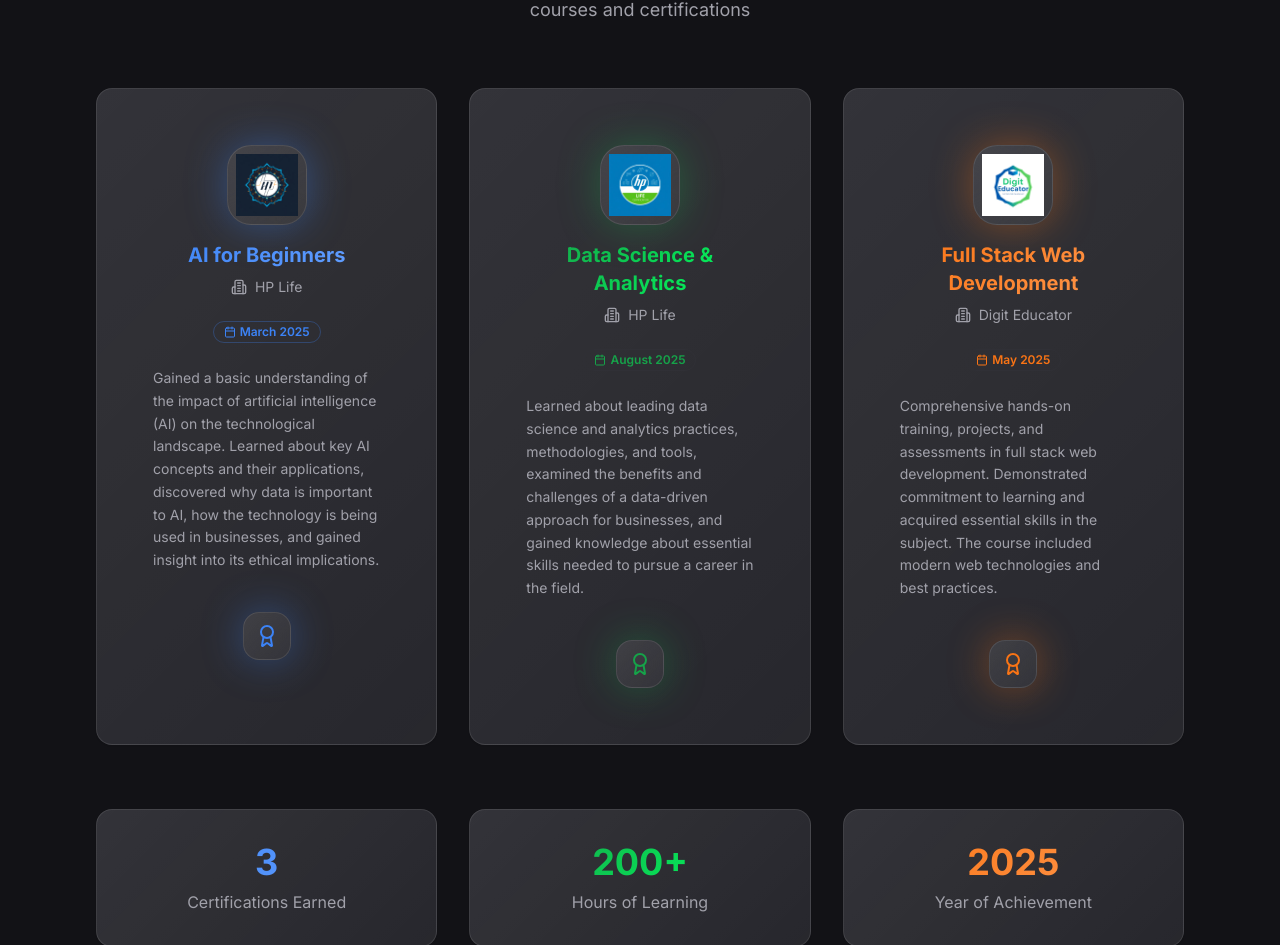
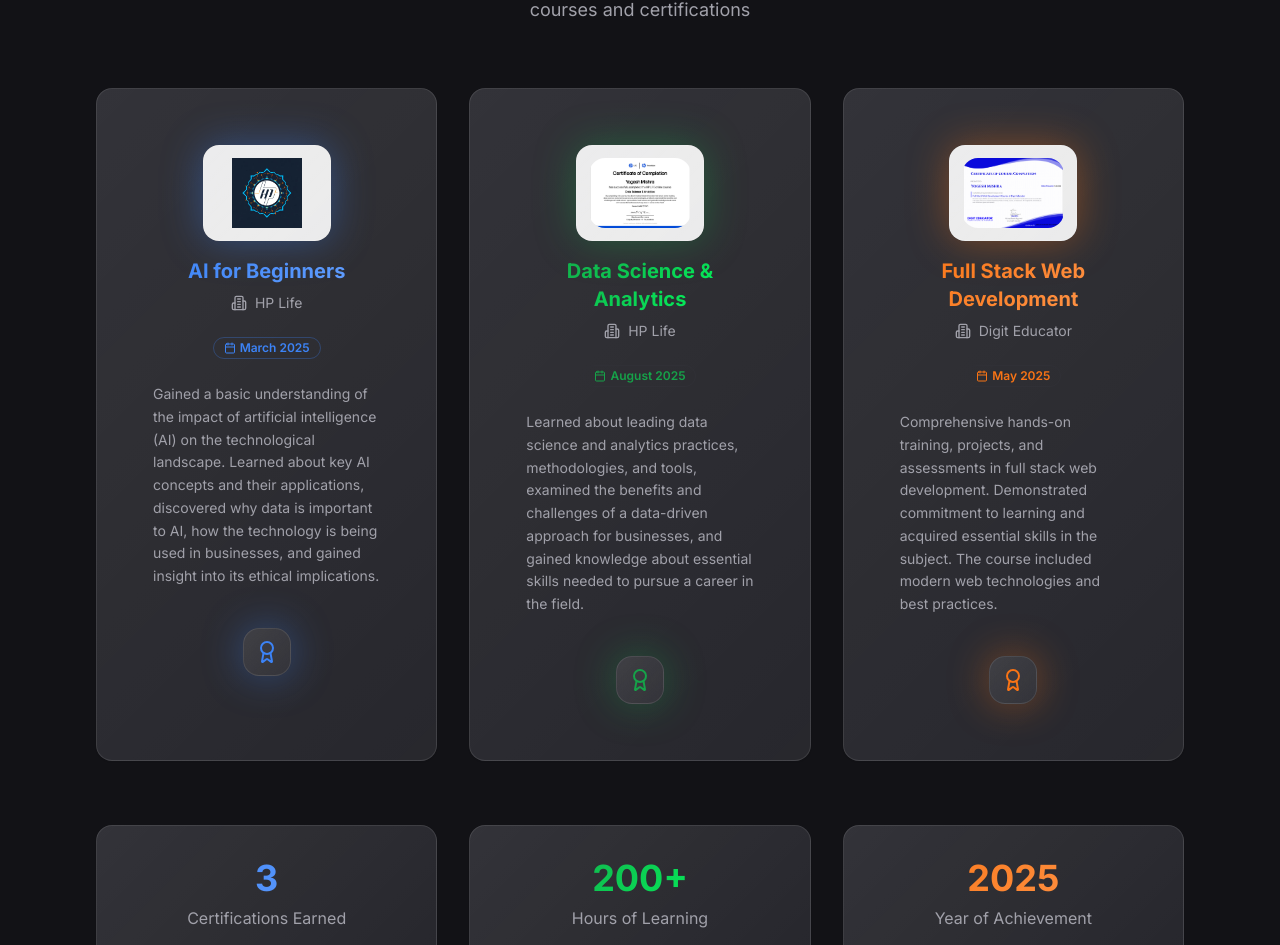
Before and after one commit to takashi-mishra/Potfolio, a React (Vite) app: page / in a window 1280 px wide. Shown: the part 4254-5199 px from the top of the page. Built offline with nearby package versions, Linux system fonts and the light colour scheme; the HTML template or start-up script is replaced by a standard one.

Commit message:
Update certifications with new images

```diff
--- a/src/components/CertificationsSection.tsx
+++ b/src/components/CertificationsSection.tsx
@@ -2,8 +2,8 @@ import { Card } from "@/components/ui/card";
 import { Badge } from "@/components/ui/badge";
 import { Award, Calendar, Building2 } from "lucide-react";
 import hpAiCert from "@/assets/hp-ai-cert.png";
-import hpDataCert from "@/assets/hp-data-cert.png";
-import digitEducatorLogo from "@/assets/digit-educator-logo.png";
+import hpDataCert from "@/assets/hp-data-science-cert.png";
+import digitEducatorCert from "@/assets/digit-educator-cert.png";
 
 const certifications = [
   {
@@ -28,7 +28,7 @@ const certifications = [
     date: "May 2025",
     description: "Comprehensive hands-on training, projects, and assessments in full stack web development. Demonstrated commitment to learning and acquired essential skills in the subject. The course included modern web technologies and best practices.",
     color: "accent",
-    logo: digitEducatorLogo
+    logo: digitEducatorCert
   }
 ];
 
@@ -55,8 +55,8 @@ const CertificationsSection = () => {
               <div className="p-4 sm:p-8 space-y-4 sm:space-y-6">
                 {/* Header */}
                 <div className="text-center space-y-4">
-                  <div className={`w-20 h-20 mx-auto glass rounded-3xl flex items-center justify-center glow-${cert.color} group-hover:scale-110 transition-transform p-2`}>
-                    <img src={cert.logo} alt={cert.title} className="w-full h-full object-contain" />
+                  <div className={`w-32 h-24 mx-auto glass rounded-2xl flex items-center justify-center glow-${cert.color} group-hover:scale-105 transition-transform p-3 bg-white/90 dark:bg-gray-900/90`}>
+                    <img src={cert.logo} alt={cert.title} className="w-full h-full object-contain rounded-lg" />
                   </div>
 
                   <div>
```
Also changed, not shown: src/assets/digit-educator-cert.png (added), src/assets/hp-data-science-cert.png (added).
